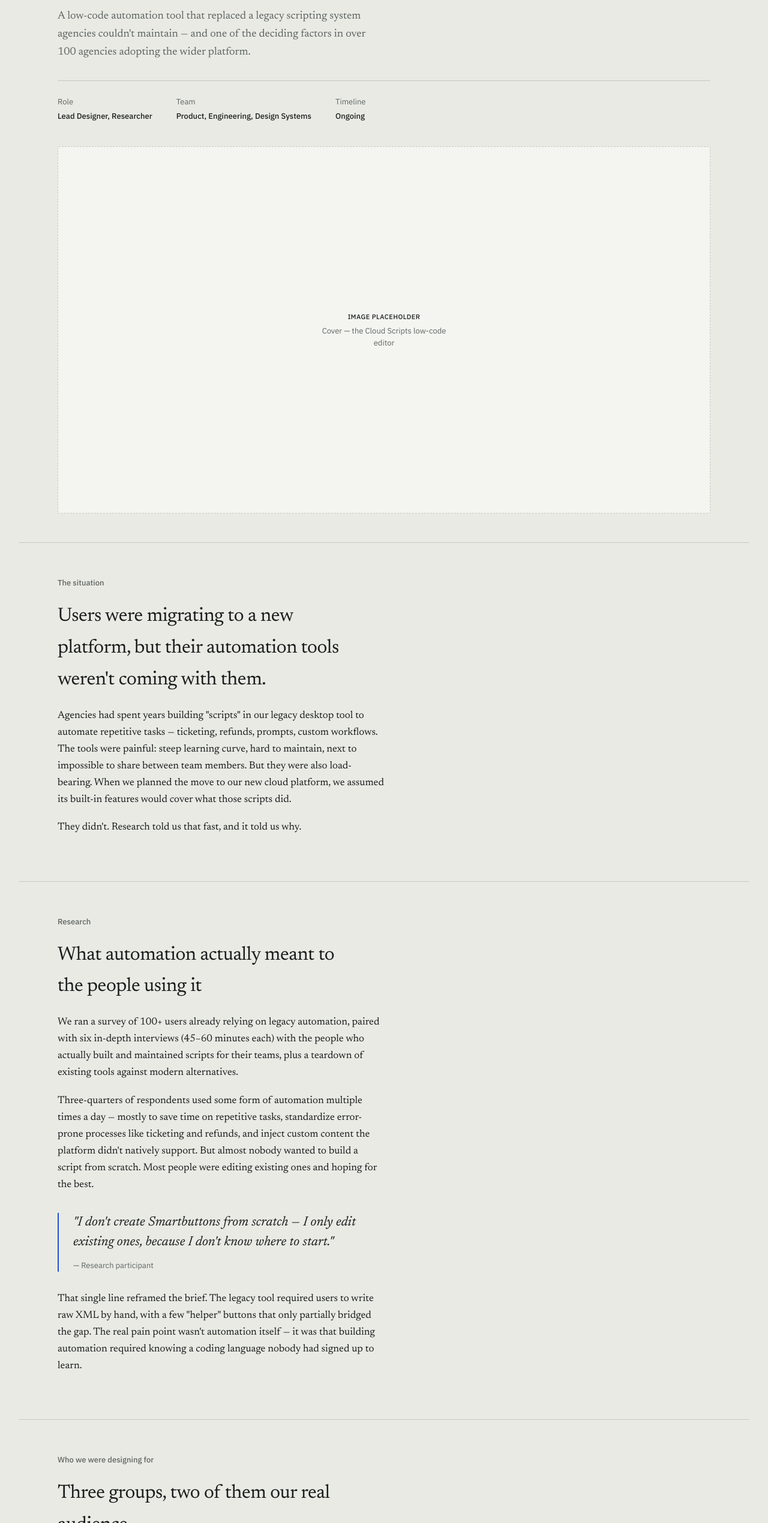
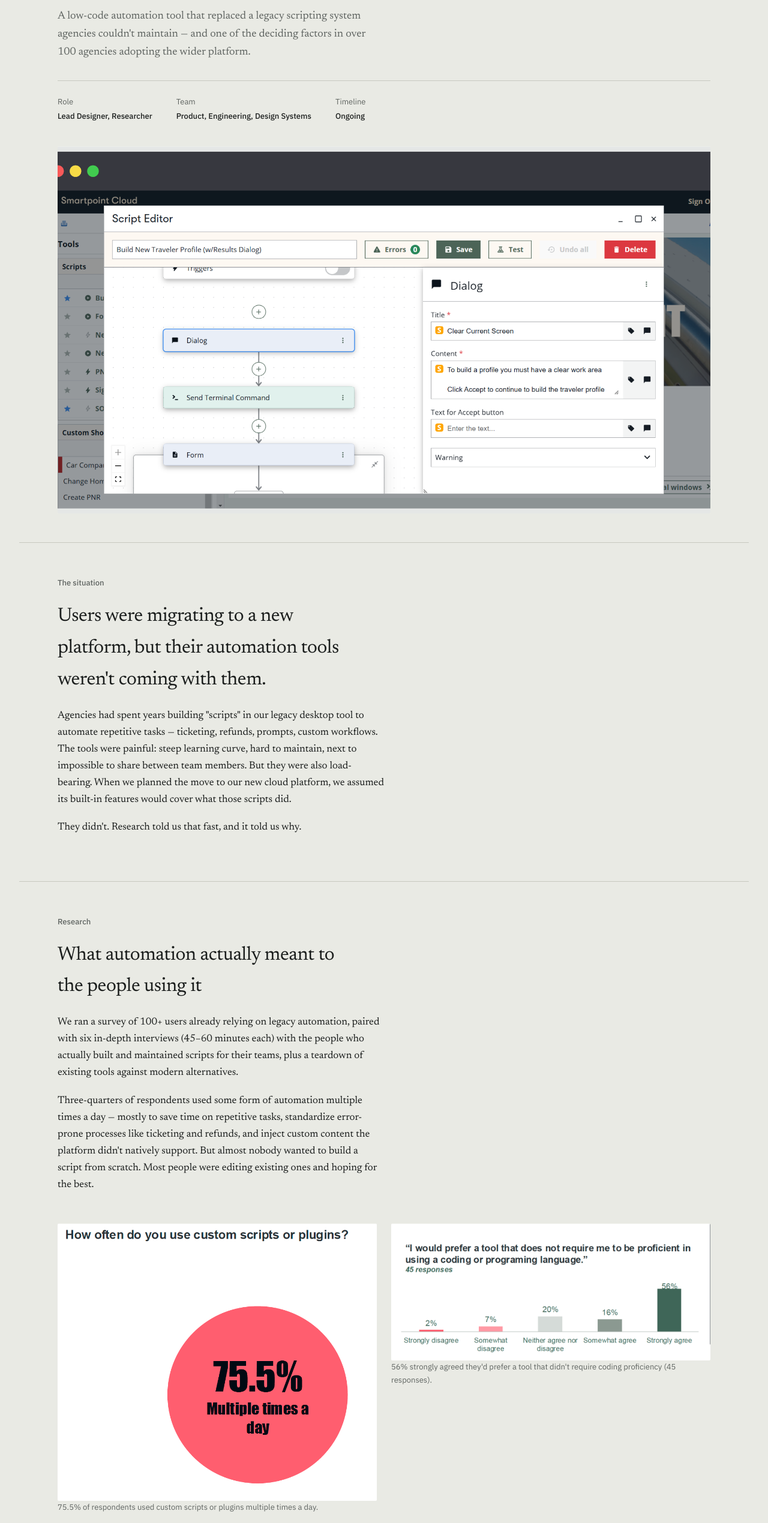
Before and after one commit to jackphenstridge-ux/jackphenstridge-ux.github.io, a plain HTML site: page cloud-scripts.html in a window 1280 px wide. Shown: the part 261-2800 px from the top of the page at 60% size. Drawn offline with Linux system fonts and the light colour scheme.

Commit message:
Wire real screenshots into the Cloud Scripts case study
Replace placeholder covers with real images: header cover, the early
concept wireframe, design-system documentation, admin settings table,
and two research survey charts.

Co-Authored-By: Claude Sonnet 5 <noreply@anthropic.com>

```diff
--- a/cloud-scripts.html
+++ b/cloud-scripts.html
@@ -117,7 +117,12 @@ a { color: var(--accent); text-underline-offset: 0.2em; }
   aspect-ratio: 16/9;
   border-radius: 2px;
   margin-top: 2.5rem;
+  width: 100%;
+  object-fit: cover;
+  background: var(--surface);
 }
+
+.figure img { width: 100%; object-fit: cover; background: var(--surface); }
 
 .cover-placeholder {
   aspect-ratio: 16/9; border-radius: 2px; margin-top: 2.5rem;
@@ -252,9 +257,7 @@ a { color: var(--accent); text-underline-offset: 0.2em; }
       <div><dt>Team</dt><dd>Product, Engineering, Design Systems</dd></div>
       <div><dt>Timeline</dt><dd>Ongoing</dd></div>
     </dl>
-    <div class="cover-placeholder">
-      <p><span class="tag">Image placeholder</span>Cover — the Cloud Scripts low-code editor</p>
-    </div>
+    <img class="cover" src="images/cloud-scripts-cover.png" alt="The Cloud Scripts canvas editor showing a built automation flow, Build New Traveler Profile.">
   </section>
 
   <section class="wrap section">
@@ -287,6 +290,16 @@ a { color: var(--accent); text-underline-offset: 0.2em; }
       wanted to build a script from scratch. Most people were editing existing ones and hoping
       for the best.
     </p>
+    <div class="two-col">
+      <div class="figure">
+        <img src="images/cloud-scripts-research-frequency.png" alt="Survey result: 75.5% of respondents use custom scripts or plugins multiple times a day.">
+        <p class="figure__cap">75.5% of respondents used custom scripts or plugins multiple times a day.</p>
+      </div>
+      <div class="figure">
+        <img src="images/cloud-scripts-research-nocode-pref.png" alt="Survey result: 56% strongly agree they'd prefer a tool that doesn't require coding proficiency, out of 45 responses.">
+        <p class="figure__cap">56% strongly agreed they'd prefer a tool that didn't require coding proficiency (45 responses).</p>
+      </div>
+    </div>
     <div class="pull-quote">
       "I don't create Smartbuttons from scratch — I only edit existing ones, because I don't
       know where to start."
@@ -328,10 +341,8 @@ a { color: var(--accent); text-underline-offset: 0.2em; }
       customer-facing staff used the real thing and reported back.
     </p>
     <div class="figure">
-      <div class="cover-placeholder" style="aspect-ratio:16/10;">
-        <p><span class="tag">Image placeholder</span>Wireframe — early exploration of the step-builder canvas</p>
-      </div>
-      <p class="figure__cap">Early wireframe exploration for the step-builder canvas.</p>
+      <img src="images/cloud-scripts-concept-wireframe.png" alt="Early conceptual wireframes mapping the admin and agent flows for the script distribution and editing tool, with design annotations.">
+      <p class="figure__cap">Early conceptual wireframes mapping the admin (script creator) and agent (end user) flows.</p>
     </div>
   </section>
 
@@ -366,10 +377,8 @@ a { color: var(--accent); text-underline-offset: 0.2em; }
       like it had existed before.
     </p>
     <div class="figure">
-      <div class="cover-placeholder">
-        <p><span class="tag">Image placeholder</span>Screenshot — the error panel and collapsible canvas after the testing round</p>
-      </div>
-      <p class="figure__cap">The editor after the usability fixes: error panel, collapsible canvas, side-panel step builder.</p>
+      <img src="images/cloud-scripts-admin-settings.png" alt="The admin settings panel listing scripts with triggers, favorites, error counts, and edit/download/delete actions.">
+      <p class="figure__cap">The advanced settings area for admin-level script management.</p>
     </div>
   </section>
 
@@ -383,6 +392,10 @@ a { color: var(--accent); text-underline-offset: 0.2em; }
       get them added properly: the step header, the rounded add-step button, and the draggable
       step block all shipped into the shared library for other teams to use.
     </p>
+    <div class="figure">
+      <img src="images/cloud-scripts-design-system.png" alt="Design system documentation for the script editor: step block states, colors, drag targets and zoom controls.">
+      <p class="figure__cap">Step block states, colors, and drag-and-drop behavior, documented for the shared design system.</p>
+    </div>
   </section>
 
   <section class="wrap section">
```
Also changed, not shown: images/cloud-scripts-admin-settings.png (added), images/cloud-scripts-concept-wireframe.png (added), images/cloud-scripts-cover.png (added), images/cloud-scripts-research-frequency.png (added), images/cloud-scripts-research-nocode-pref.png (added), 1 other file.
